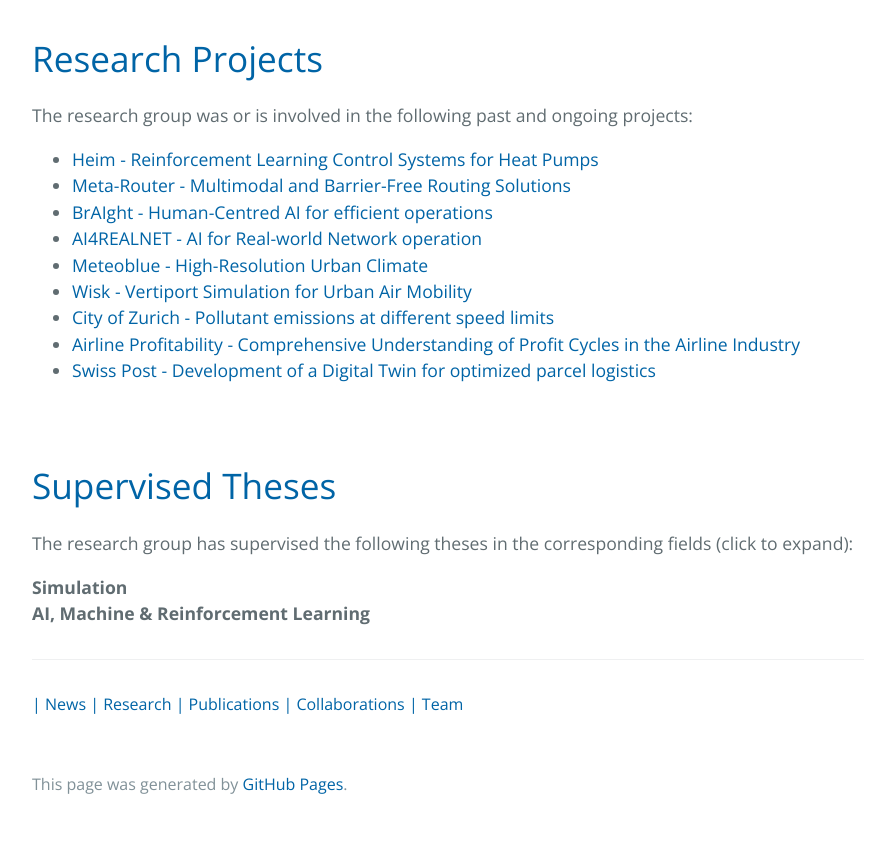
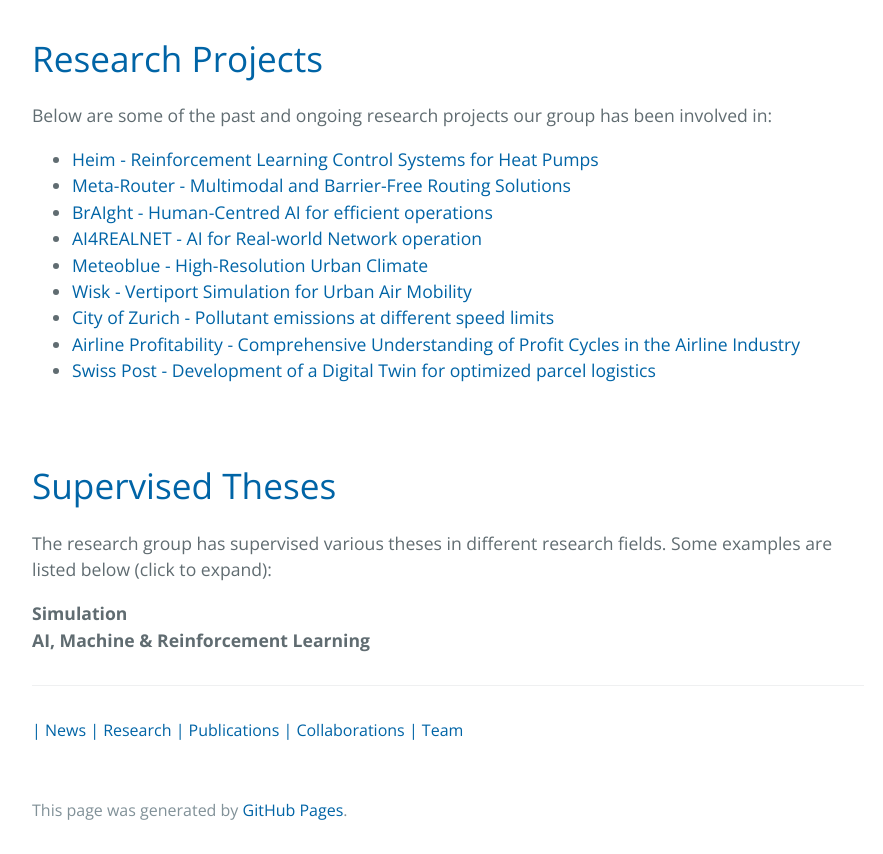
Before and after one commit to CyberneticLearningSystems/CyberneticLearningSystems.github.io, a Jekyll site: the page built from pages/research.md, in a window 1280 px wide. Shown: the part 383-1237 px from the top of the page, without its empty margins (192-1075 px from the left). Built offline with Jekyll 4.4.1, drawn with Linux system fonts in a browser that asks for light colours; before the commit the page ends 1211 px from its top, so only the background shows below that.

Commit message:
Update research page

```diff
--- a/pages/research.md
+++ b/pages/research.md
@@ -6,7 +6,7 @@
 
 # Research Projects
 
-The research group was or is involved in the following past and ongoing projects:
+Below are some of the past and ongoing research projects our group has been involved in:
 
 - [Heim - Reinforcement Learning Control Systems for Heat Pumps](./projects/heim.md)
 - [Meta-Router - Multimodal and Barrier-Free Routing Solutions](./projects/metarouter.md)
@@ -23,7 +23,7 @@
 
 # Supervised Theses
 
-The research group has supervised the following theses in the corresponding fields (click to expand):
+The research group has supervised various theses in different research fields. Some examples are listed below (click to expand):
 
 <!--Table for all theses focusing on simulations -->
 <details>
```
